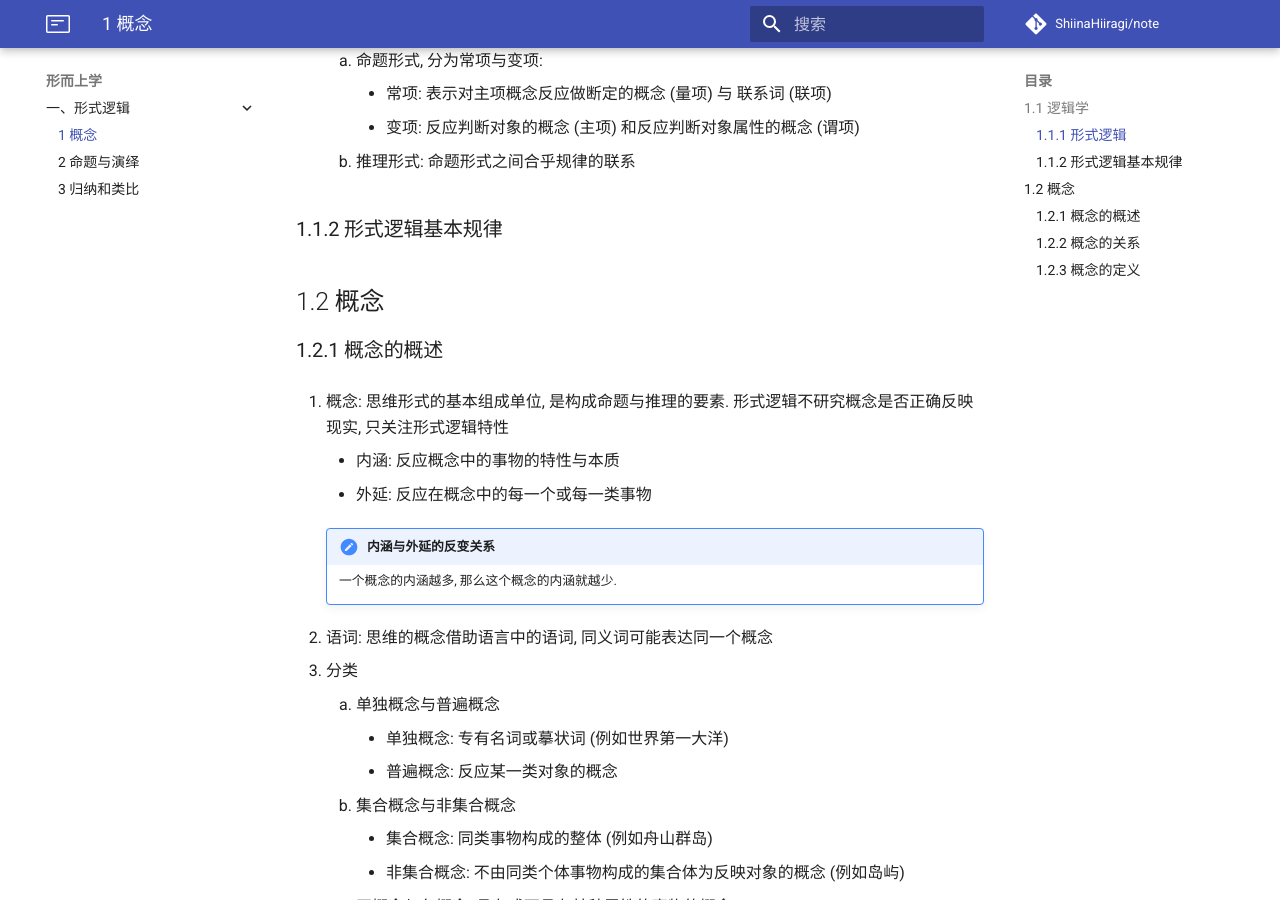
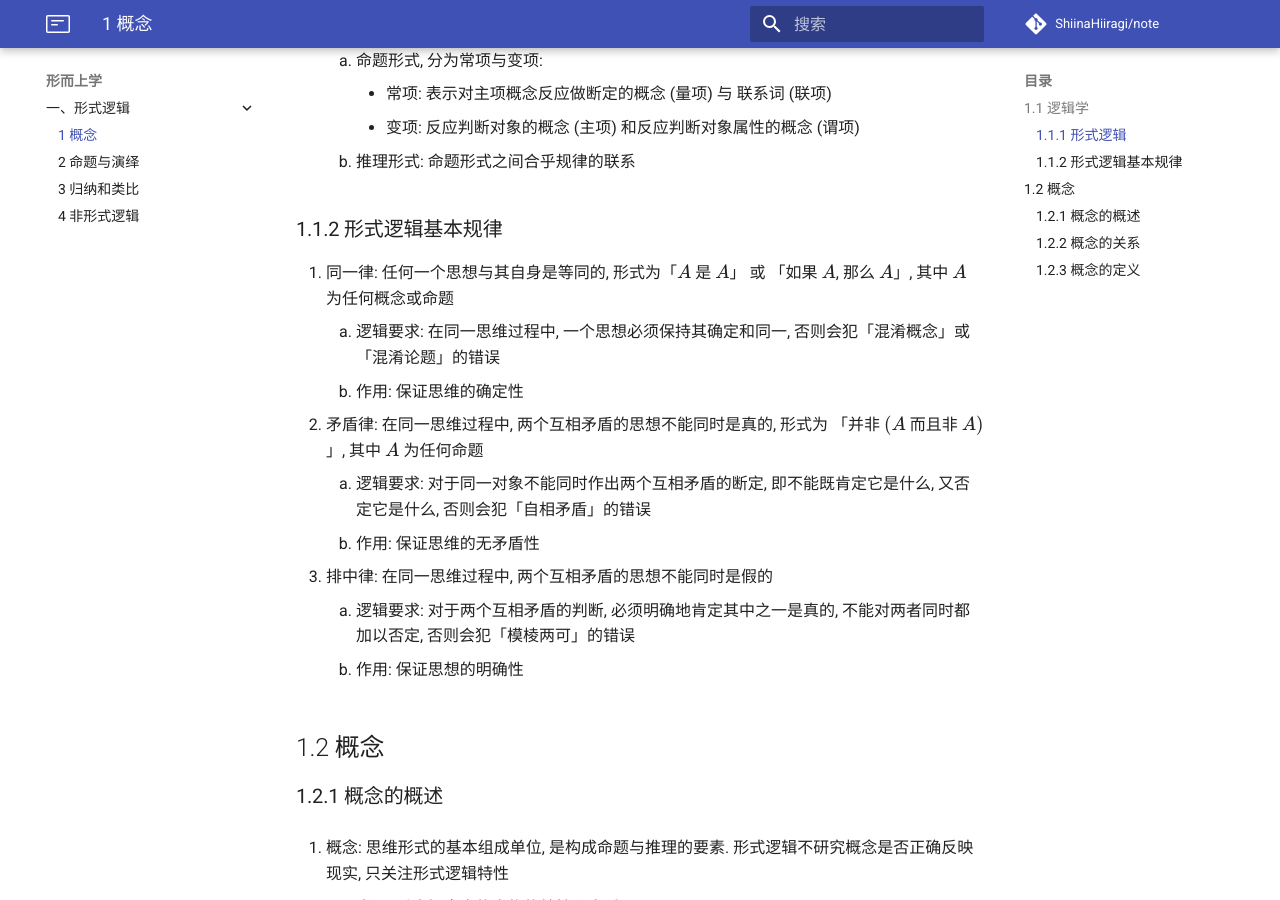
Before and after one commit to ShiinaHiiragi/note, an MkDocs documentation site: the page built from docs/philosophy/formal/concept.md, in a window 1280 px wide and 900 px high, scrolled down 344 px. Built offline with MkDocs 1.6.1 and Material for MkDocs 9.7.7, drawn with Linux system fonts in a browser that asks for light colours; comment, search, counter and statistics services are not loaded.

Commit message:
add proof skeleton

```diff
--- a/docs/philosophy/formal/concept.md
+++ b/docs/philosophy/formal/concept.md
@@ -10,6 +10,15 @@
     2. 推理形式: 命题形式之间合乎规律的联系
 
 ### 1.1.2 形式逻辑基本规律
+1. 同一律: 任何一个思想与其自身是等同的, 形式为「$A$ 是 $A$」 或 「如果 $A$, 那么 $A$」, 其中 $A$ 为任何概念或命题
+    1. 逻辑要求: 在同一思维过程中, 一个思想必须保持其确定和同一, 否则会犯「混淆概念」或「混淆论题」的错误
+    2. 作用: 保证思维的确定性
+2. 矛盾律: 在同一思维过程中, 两个互相矛盾的思想不能同时是真的, 形式为 「并非 $(A$ 而且非 $A)$」, 其中 $A$ 为任何命题
+    1. 逻辑要求: 对于同一对象不能同时作出两个互相矛盾的断定, 即不能既肯定它是什么, 又否定它是什么, 否则会犯「自相矛盾」的错误
+    2. 作用: 保证思维的无矛盾性
+3. 排中律: 在同一思维过程中, 两个互相矛盾的思想不能同时是假的
+    1. 逻辑要求: 对于两个互相矛盾的判断, 必须明确地肯定其中之一是真的, 不能对两者同时都加以否定, 否则会犯「模棱两可」的错误
+    2. 作用: 保证思想的明确性
 
 ## 1.2 概念
 ### 1.2.1 概念的概述
--- a/mkdocs.yml
+++ b/mkdocs.yml
@@ -47,6 +47,7 @@ nav:
         - 1 概念: philosophy/formal/concept.md
         - 2 命题与演绎: philosophy/formal/deduction.md
         - 3 归纳和类比: philosophy/formal/induction.md
+        - 4 非形式逻辑: philosophy/formal/proof.md
     #   - 二、逻辑与哲学
     #   - 三、数学哲学
   - 数学基础:
```
Also changed, not shown: docs/index.md (+2 -2 lines), docs/philosophy/formal/deduction.md (+1 -1 lines), docs/philosophy/formal/proof.md (added, +5 -0 lines).
